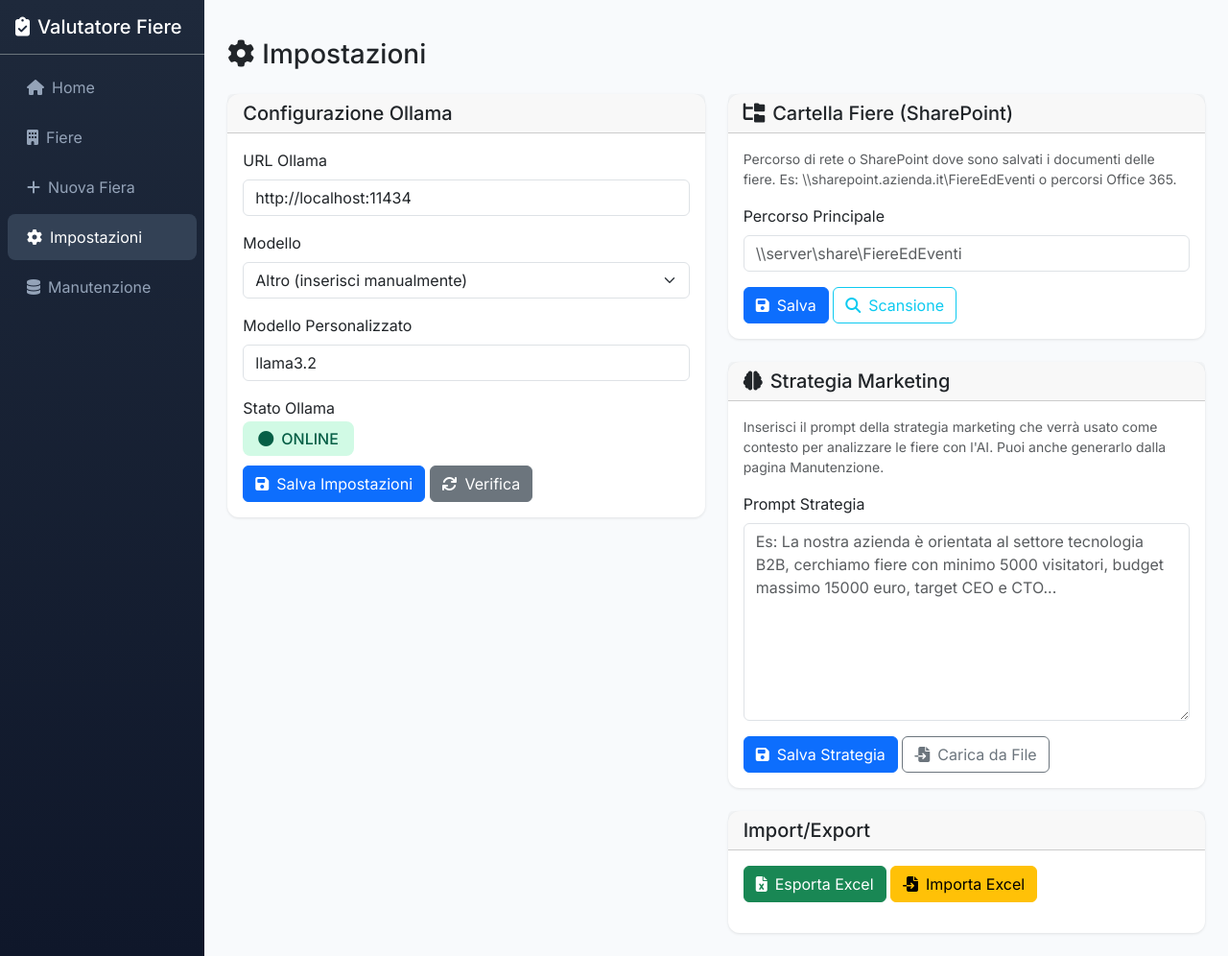
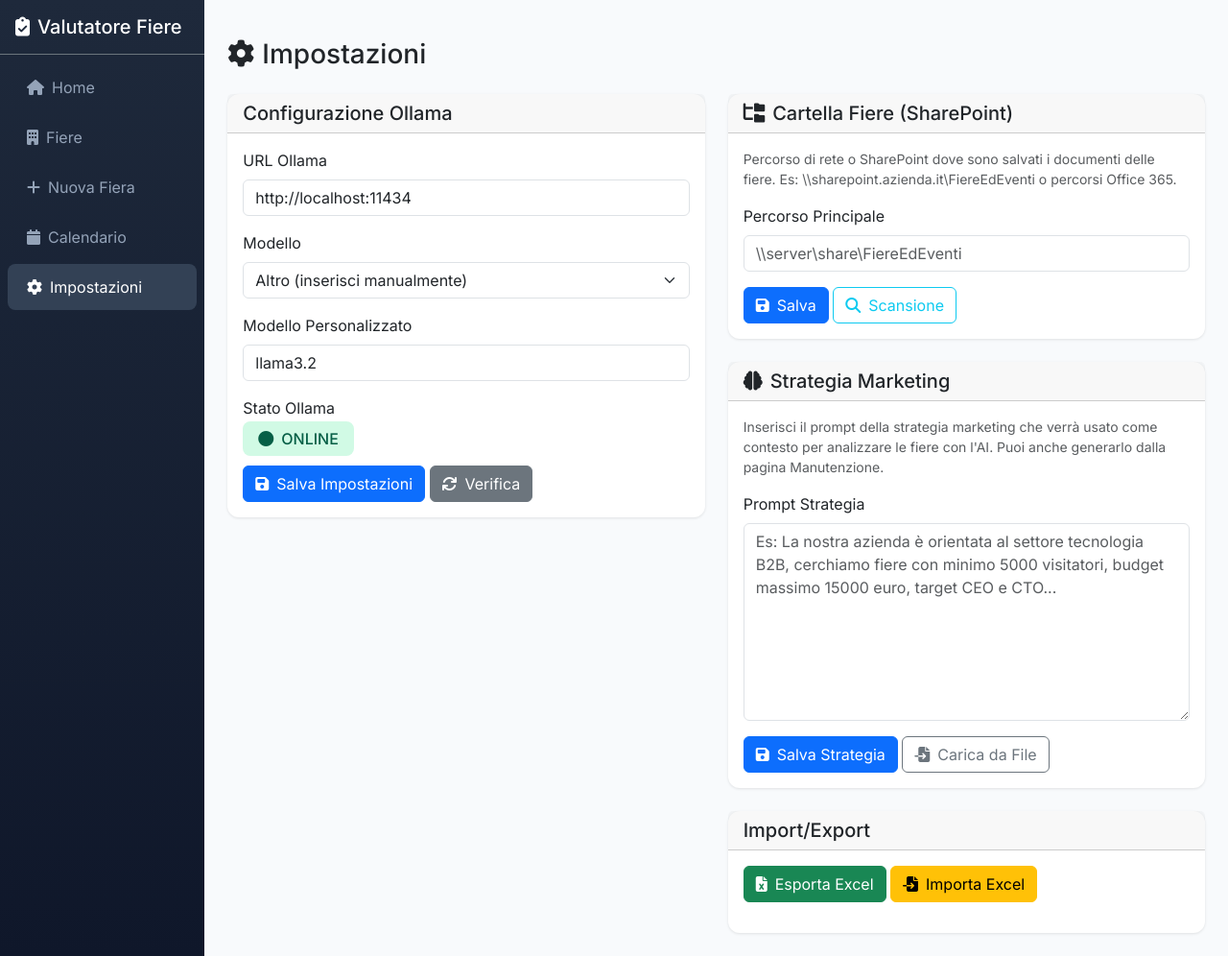
Before and after one commit to Xflofoxx/tfe, a FastAPI app: page /settings in a window 1280 px wide. Shown: the whole page at 96% size. Run offline with FastAPI, Linux system fonts and the light colour scheme; data comes from the database, SQL or seed files in the repository; data that the repository does not hold is empty.

Commit message:
refactor: clean up sidebar, remove maintenance page link

```diff
--- a/src/fair_evaluator/templates/page_fair_detail.html
+++ b/src/fair_evaluator/templates/page_fair_detail.html
@@ -53,8 +53,8 @@
           <a class="nav-link" href="/"><i class="fas fa-home me-2"></i>Home</a>
           <a class="nav-link" href="/fairs"><i class="fas fa-building me-2"></i>Fiere</a>
           <a class="nav-link" href="/fairs/new"><i class="fas fa-plus me-2"></i>Nuova Fiera</a>
+          <a class="nav-link" href="/calendar"><i class="fas fa-calendar me-2"></i>Calendario</a>
           <a class="nav-link" href="/settings"><i class="fas fa-cog me-2"></i>Impostazioni</a>
-          <a class="nav-link" href="/maintenance"><i class="fas fa-database me-2"></i>Manutenzione</a>
         </nav>
       </div>
       <div class="col-md-10 p-4">
--- a/src/fair_evaluator/templates/page_fair_new.html
+++ b/src/fair_evaluator/templates/page_fair_new.html
@@ -24,10 +24,11 @@
         <div class="p-3 text-white border-bottom border-secondary">
           <h5 class="mb-0"><i class="fas fa-clipboard-check me-2"></i>Valutatore Fiere</h5>
         </div>
-        <nav class="nav flex-column mt-2">
+<nav class="nav flex-column mt-2">
           <a class="nav-link" href="/"><i class="fas fa-home me-2"></i>Home</a>
           <a class="nav-link" href="/fairs"><i class="fas fa-building me-2"></i>Fiere</a>
           <a class="nav-link active" href="/fairs/new"><i class="fas fa-plus me-2"></i>Nuova Fiera</a>
+          <a class="nav-link" href="/calendar"><i class="fas fa-calendar me-2"></i>Calendario</a>
           <a class="nav-link" href="/settings"><i class="fas fa-cog me-2"></i>Impostazioni</a>
         </nav>
       </div>
--- a/src/fair_evaluator/templates/page_fairs.html
+++ b/src/fair_evaluator/templates/page_fairs.html
@@ -39,8 +39,8 @@
           <a class="nav-link" href="/"><i class="fas fa-home me-2"></i>Home</a>
           <a class="nav-link active" href="/fairs"><i class="fas fa-building me-2"></i>Fiere</a>
           <a class="nav-link" href="/fairs/new"><i class="fas fa-plus me-2"></i>Nuova Fiera</a>
+          <a class="nav-link" href="/calendar"><i class="fas fa-calendar me-2"></i>Calendario</a>
           <a class="nav-link" href="/settings"><i class="fas fa-cog me-2"></i>Impostazioni</a>
-          <a class="nav-link" href="/maintenance"><i class="fas fa-database me-2"></i>Manutenzione</a>
         </nav>
       </div>
       <div class="col-md-10 p-4">
--- a/src/fair_evaluator/templates/page_home.html
+++ b/src/fair_evaluator/templates/page_home.html
@@ -35,8 +35,8 @@
           <a class="nav-link active" href="/"><i class="fas fa-home me-2"></i>Home</a>
           <a class="nav-link" href="/fairs"><i class="fas fa-building me-2"></i>Fiere</a>
           <a class="nav-link" href="/fairs/new"><i class="fas fa-plus me-2"></i>Nuova Fiera</a>
+          <a class="nav-link" href="/calendar"><i class="fas fa-calendar me-2"></i>Calendario</a>
           <a class="nav-link" href="/settings"><i class="fas fa-cog me-2"></i>Impostazioni</a>
-          <a class="nav-link" href="/maintenance"><i class="fas fa-database me-2"></i>Manutenzione</a>
         </nav>
       </div>
       <div class="col-md-10 p-4">
--- a/src/fair_evaluator/templates/page_settings.html
+++ b/src/fair_evaluator/templates/page_settings.html
@@ -29,8 +29,8 @@
           <a class="nav-link" href="/"><i class="fas fa-home me-2"></i>Home</a>
           <a class="nav-link" href="/fairs"><i class="fas fa-building me-2"></i>Fiere</a>
           <a class="nav-link" href="/fairs/new"><i class="fas fa-plus me-2"></i>Nuova Fiera</a>
+          <a class="nav-link" href="/calendar"><i class="fas fa-calendar me-2"></i>Calendario</a>
           <a class="nav-link active" href="/settings"><i class="fas fa-cog me-2"></i>Impostazioni</a>
-          <a class="nav-link" href="/maintenance"><i class="fas fa-database me-2"></i>Manutenzione</a>
         </nav>
       </div>
       <div class="col-md-10 p-4">
```
